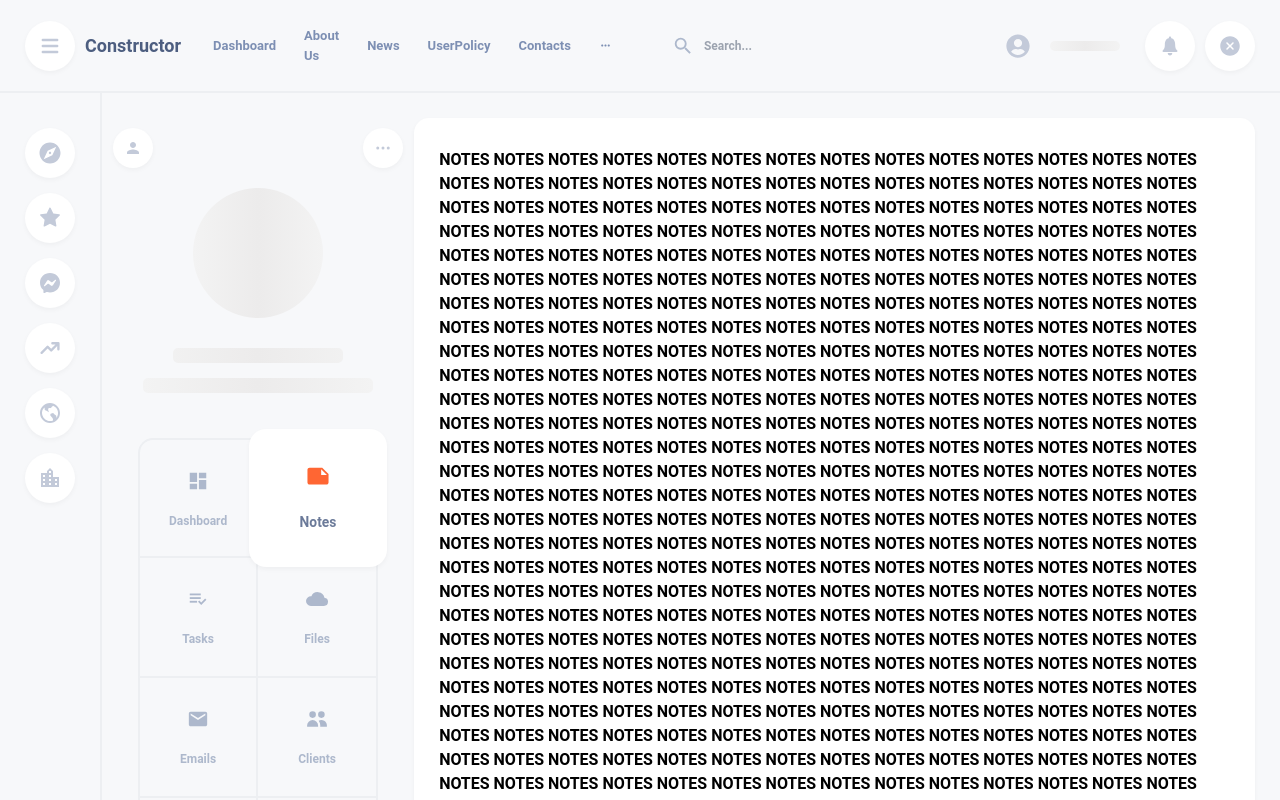
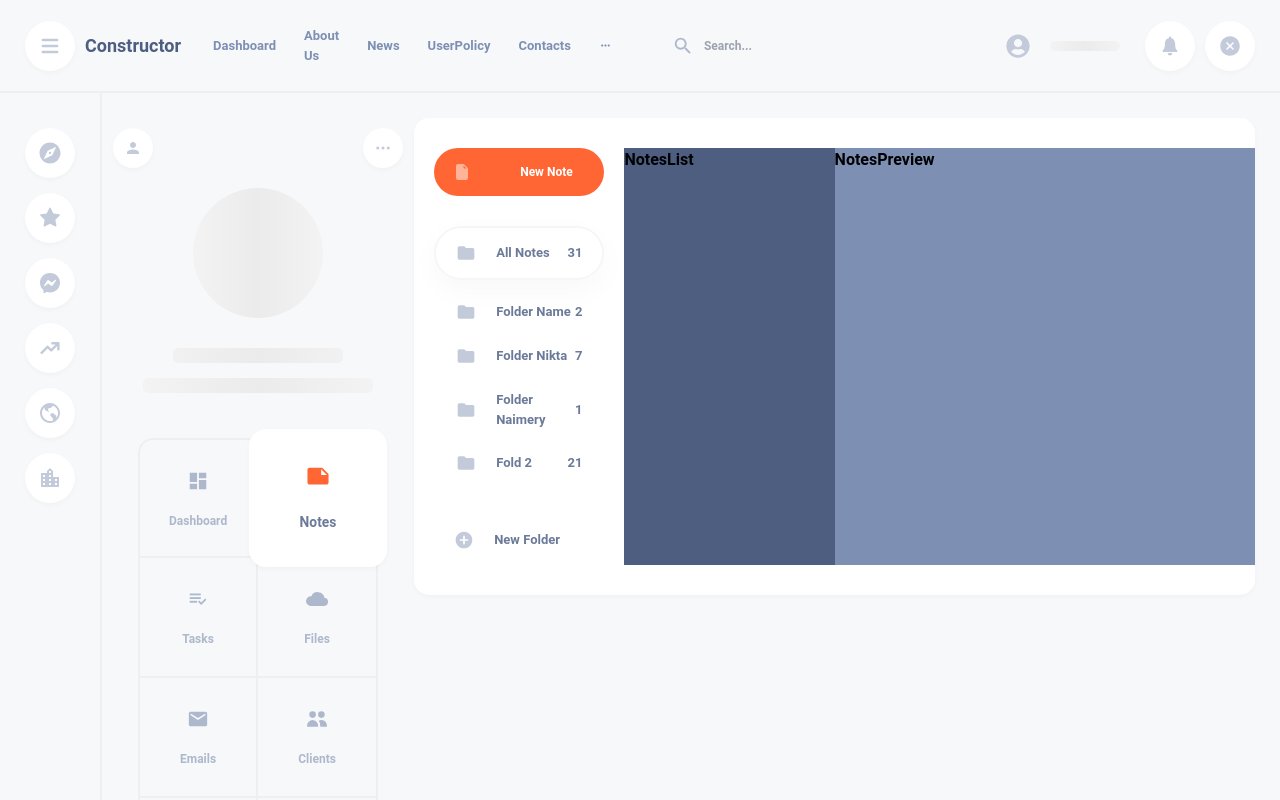
Before and after one commit to NShevchik/nextjsweek, a Next.js app: page /dashboard/notes in a window 1280 px wide. Shown: the top 800 px of the page. Built offline with nearby package versions, Linux system fonts and the light colour scheme.

Commit message:
notes-user-menu-notespage

```diff
--- a/components/MainContainer/MainContainer.tsx
+++ b/components/MainContainer/MainContainer.tsx
@@ -17,7 +17,7 @@ export const MainContainer = ({ children, keywords }: { children: any, keywords:
                     <Sidabar />
                     <Profile />
                 </div>
-                <div className='flex-60 pt-[25px] '>
+                <div className='flex-60 pt-[25px]'>
                     {children}
                 </div>
             </div>
--- /dev/null
+++ b/components/Notes/NewFolderButton.tsx
@@ -0,0 +1,15 @@
+import React from 'react'
+import { MdAddCircle } from 'react-icons/md'
+
+export const NewFolderButton = () => {
+    return (
+        <div className="py-[15px] flex flex-row items-center cursor-pointer rounded-[30px] hover:bg-whale-white">
+            <div className="text-whale-killer pl-[20px] text-[20px] ">
+                <MdAddCircle />
+            </div>
+            <div className=" text-[13px]  text-whale-bowhead pl-[20px]">
+                New Folder
+            </div>
+        </div>
+    )
+}
--- /dev/null
+++ b/components/Notes/NewNoteButton.tsx
@@ -0,0 +1,16 @@
+import { BsFillFileEarmarkFill } from "react-icons/bs"
+
+export const NewNoteButton = () => {
+    return (
+        <div className="bg-orange w-full rounded-[30px] cursor-pointer">
+            <div className="py-[15px] flex flex-row items-center">
+                <div className="text-white opacity-50 pl-[20px]">
+                    <BsFillFileEarmarkFill />
+                </div>
+                <div className="text-[12px] text-white pl-[50px]">
+                    New Note
+                </div>
+            </div>
+        </div>
+    )
+}
--- /dev/null
+++ b/components/Notes/NoteFolder.tsx
@@ -0,0 +1,30 @@
+import React from 'react'
+import { MdFolder } from 'react-icons/md'
+
+export const NoteFolder = ({ name, length, main }: { name: string, length: number, main?: boolean }) => {
+    return main ? (
+        <div className='flex flex-row border-2 w-full rounded-[30px] cursor-pointer py-[15px] items-center my-[10px] border-whale-white shadow-extrasoft justify-between'>
+            <div className="text-whale-killer pl-[20px] text-[20px]">
+                <MdFolder />
+            </div>
+            <div className='text-whale-bowhead text-[13px] pl-[20px] flex-grow'>
+                {name}
+            </div>
+            <div className='text-[13px] text-whale-bowhead pr-[20px]'>
+                {length}
+            </div>
+        </div>
+    ) : (
+        <div className='flex flex-row w-full cursor-pointer py-[10px] items-center justify-between border-2 border-transparent hover:border-whale-white hover:shadow-extrasoft rounded-[30px]'>
+            <div className="text-whale-killer pl-[20px] text-[20px]">
+                <MdFolder />
+            </div>
+            <div className='text-whale-bowhead text-[13px] pl-[20px] flex-grow'>
+                {name}
+            </div>
+            <div className='text-[13px] text-whale-bowhead pr-[20px]'>
+                {length}
+            </div>
+        </div>
+    )
+}
--- /dev/null
+++ b/components/Notes/NotesList.tsx
@@ -0,0 +1,9 @@
+import React from 'react'
+
+export const NotesList = () => {
+    return (
+        <div className='flex-25 bg-whale-blue'>
+            NotesList
+        </div>
+    )
+}
--- /dev/null
+++ b/components/Notes/NotesNavigator.tsx
@@ -0,0 +1,24 @@
+import React from 'react'
+import { NewFolderButton } from './NewFolderButton'
+import { NewNoteButton } from './NewNoteButton'
+import { NoteFolder } from './NoteFolder'
+
+export const NotesNavigator = () => {
+    return (
+        <div className='flex-25'>
+            <div className='px-[20px]'>
+                <NewNoteButton />
+                <div className='my-[30px]'>
+                    <NoteFolder name={'All Notes'} length={31} main={true} />
+                    <NoteFolder name={'Folder Name'} length={2} />
+                    <NoteFolder name={'Folder Nikta'} length={7} />
+                    <NoteFolder name={'Folder Naimery'} length={1} />
+                    <NoteFolder name={'Fold 2'} length={21} />
+                </div>
+                <div>
+                    <NewFolderButton />
+                </div>
+            </div>
+        </div>
+    )
+}
--- /dev/null
+++ b/components/Notes/NotesPreview.tsx
@@ -0,0 +1,9 @@
+import React from 'react'
+
+export const NotesPreview = () => {
+    return (
+        <div className='flex-50 bg-whale-minke'>
+            NotesPreview
+        </div>
+    )
+}
--- a/pages/dashboard/notes/index.tsx
+++ b/pages/dashboard/notes/index.tsx
@@ -1,33 +1,20 @@
 import React from 'react'
 import { ContentWrapper } from '../../../components/ContentWrapper/ContentWrapper'
 import { MainContainer } from '../../../components/MainContainer/MainContainer'
+import { NotesList } from '../../../components/Notes/NotesList'
+import { NotesNavigator } from '../../../components/Notes/NotesNavigator'
+import { NotesPreview } from '../../../components/Notes/NotesPreview'
 
 export default function notes() {
     return (
         <MainContainer keywords='notes, note'>
             <ContentWrapper style="white">
-                <div className='px-[25px] py-[30px]'>
-                    NOTES NOTES NOTES NOTES NOTES NOTES NOTES NOTES NOTES NOTES NOTES NOTES NOTES NOTES NOTES NOTES NOTES NOTES
-                    NOTES NOTES NOTES NOTES NOTES NOTES NOTES NOTES NOTES NOTES NOTES NOTES NOTES NOTES NOTES NOTES NOTES NOTES
-                    NOTES NOTES NOTES NOTES NOTES NOTES NOTES NOTES NOTES NOTES NOTES NOTES NOTES NOTES NOTES NOTES NOTES NOTES
-                    NOTES NOTES NOTES NOTES NOTES NOTES NOTES NOTES NOTES NOTES NOTES NOTES NOTES NOTES NOTES NOTES NOTES NOTES
-                    NOTES NOTES NOTES NOTES NOTES NOTES NOTES NOTES NOTES NOTES NOTES NOTES NOTES NOTES NOTES NOTES NOTES NOTES
-                    NOTES NOTES NOTES NOTES NOTES NOTES NOTES NOTES NOTES NOTES NOTES NOTES NOTES NOTES NOTES NOTES NOTES NOTES
-                    NOTES NOTES NOTES NOTES NOTES NOTES NOTES NOTES NOTES NOTES NOTES NOTES NOTES NOTES NOTES NOTES NOTES NOTES
-                    NOTES NOTES NOTES NOTES NOTES NOTES NOTES NOTES NOTES NOTES NOTES NOTES NOTES NOTES NOTES NOTES NOTES NOTES
-                    NOTES NOTES NOTES NOTES NOTES NOTES NOTES NOTES NOTES NOTES NOTES NOTES NOTES NOTES NOTES NOTES NOTES NOTES
-                    NOTES NOTES NOTES NOTES NOTES NOTES NOTES NOTES NOTES NOTES NOTES NOTES NOTES NOTES NOTES NOTES NOTES NOTES
-                    NOTES NOTES NOTES NOTES NOTES NOTES NOTES NOTES NOTES NOTES NOTES NOTES NOTES NOTES NOTES NOTES NOTES NOTES
-                    NOTES NOTES NOTES NOTES NOTES NOTES NOTES NOTES NOTES NOTES NOTES NOTES NOTES NOTES NOTES NOTES NOTES NOTES
-                    NOTES NOTES NOTES NOTES NOTES NOTES NOTES NOTES NOTES NOTES NOTES NOTES NOTES NOTES NOTES NOTES NOTES NOTES
-                    NOTES NOTES NOTES NOTES NOTES NOTES NOTES NOTES NOTES NOTES NOTES NOTES NOTES NOTES NOTES NOTES NOTES NOTES
-                    NOTES NOTES NOTES NOTES NOTES NOTES NOTES NOTES NOTES NOTES NOTES NOTES NOTES NOTES NOTES NOTES NOTES NOTES
-                    NOTES NOTES NOTES NOTES NOTES NOTES NOTES NOTES NOTES NOTES NOTES NOTES NOTES NOTES NOTES NOTES NOTES NOTES
-                    NOTES NOTES NOTES NOTES NOTES NOTES NOTES NOTES NOTES NOTES NOTES NOTES NOTES NOTES NOTES NOTES NOTES NOTES
-                    NOTES NOTES NOTES NOTES NOTES NOTES NOTES NOTES NOTES NOTES NOTES NOTES NOTES NOTES NOTES NOTES NOTES NOTES
-                    NOTES NOTES NOTES NOTES NOTES NOTES NOTES NOTES NOTES NOTES NOTES NOTES NOTES NOTES NOTES NOTES NOTES NOTES
-                    NOTES NOTES NOTES NOTES NOTES NOTES NOTES NOTES NOTES NOTES NOTES NOTES NOTES NOTES NOTES NOTES NOTES NOTES
-                    NOTES NOTES NOTES NOTES NOTES NOTES NOTES NOTES NOTES NOTES NOTES NOTES NOTES NOTES NOTES NOTES NOTES NOTES
+                <div className='py-[30px] min-h-[200px]'>
+                    <div className='flex flex-row'>
+                        <NotesNavigator />
+                        <NotesList />
+                        <NotesPreview />
+                    </div>
                 </div>
             </ContentWrapper>
         </MainContainer>
--- a/tailwind.config.js
+++ b/tailwind.config.js
@@ -20,15 +20,19 @@ module.exports = {
         blue: '#4D5E80',
         gray: '#EDEFF2',
         killer: '#C3CAD9',
+        white: '#F5F6F7',
       }
     },
     boxShadow: {
-      'soft': '0px 2px 5px rgba(0, 0, 0, 0.04)',
+      'soft': '0px 2px 5px rgba(0, 0, 0, 0.03)',
+      'extrasoft': '0px 10px 30px rgba(0, 0, 0, 0.03)',
     },
     flex: {
       '20': '1 1 20%',
+      '25': '1 1 25%',
       '26': '1 1 26%',
       '60': '1 1 60%',
+      '50': '1 1 50%',
     },
   },
   plugins: [],
```
Also changed, not shown: mocks/notes/notes.tsx (added, +85 -0 lines).
